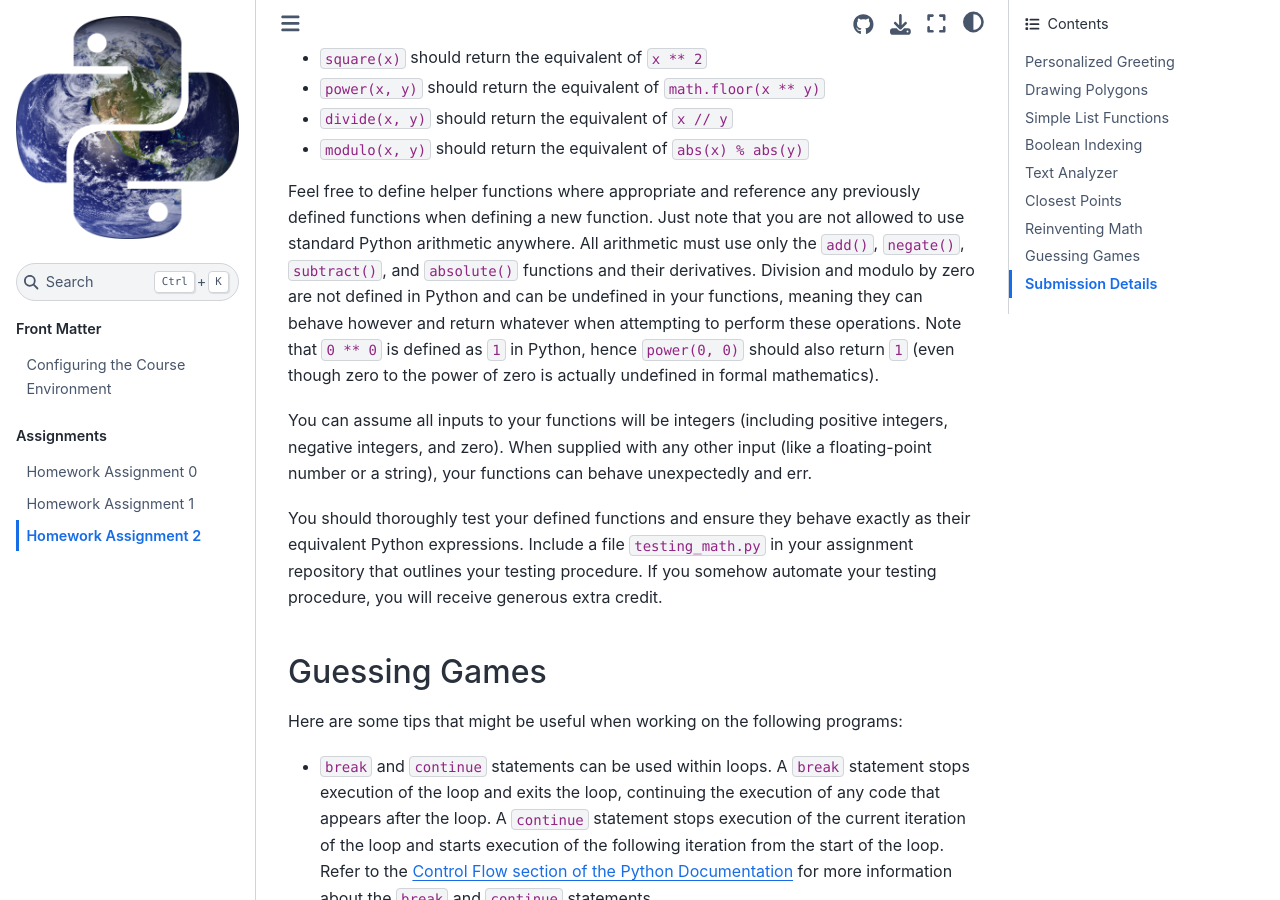
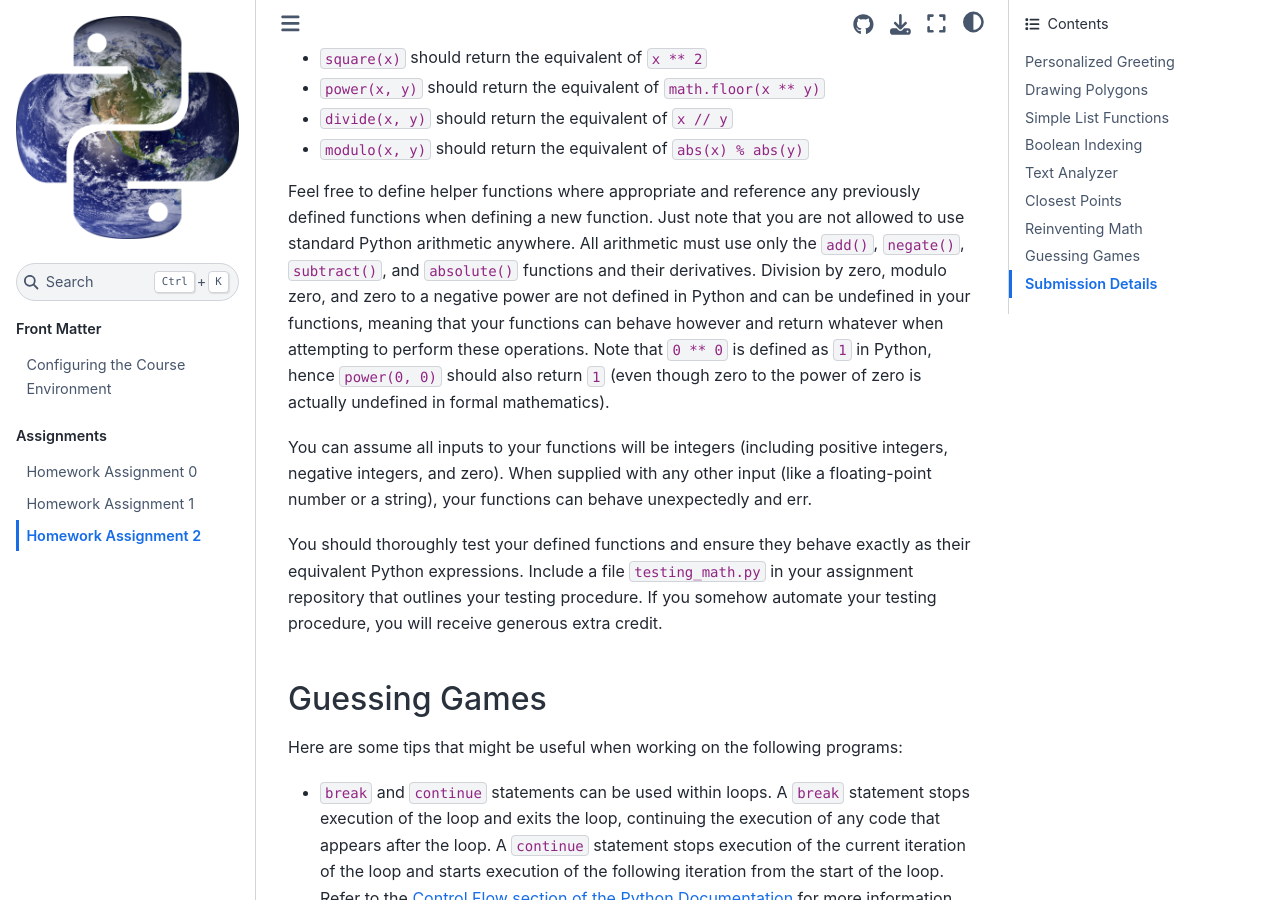
Before and after one commit to uep239/uep239.github.io, a Jupyter Book: the page built from source/assignments/hw02.md, in a window 1280 px wide and 900 px high, scrolled down 4637 px. Built offline with Jupyter Book 1.0.4 settings and Sphinx 7.4.7 and the Sphinx Book theme 1.1.4, drawn with Linux system fonts in a browser that asks for light colours.

Commit message:
clarify math section of hw02

```diff
--- a/source/assignments/hw02.md
+++ b/source/assignments/hw02.md
@@ -117,7 +117,7 @@ Using **only** the aforementioned `add()`, `negate()` and `absolute()` functions
 - `divide(x, y)` should return the equivalent of `x // y`
 - `modulo(x, y)` should return the equivalent of `abs(x) % abs(y)`
 
-Feel free to define helper functions where appropriate and reference any previously defined functions when defining a new function. Just note that you are not allowed to use standard Python arithmetic anywhere. All arithmetic must use only the `add()`, `negate()`, `subtract()`, and `absolute()` functions and their derivatives. Division and modulo by zero are not defined in Python and can be undefined in your functions, meaning they can behave however and return whatever when attempting to perform these operations. Note that `0 ** 0` is defined as `1` in Python, hence `power(0, 0)` should also return `1` (even though zero to the power of zero is actually undefined in formal mathematics).
+Feel free to define helper functions where appropriate and reference any previously defined functions when defining a new function. Just note that you are not allowed to use standard Python arithmetic anywhere. All arithmetic must use only the `add()`, `negate()`, `subtract()`, and `absolute()` functions and their derivatives. Division by zero, modulo zero, and zero to a negative power are not defined in Python and can be undefined in your functions, meaning that your functions can behave however and return whatever when attempting to perform these operations. Note that `0 ** 0` is defined as `1` in Python, hence `power(0, 0)` should also return `1` (even though zero to the power of zero is actually undefined in formal mathematics).
 
 You can assume all inputs to your functions will be integers (including positive integers, negative integers, and zero). When supplied with any other input (like a floating-point number or a string), your functions can behave unexpectedly and err.
 
```
